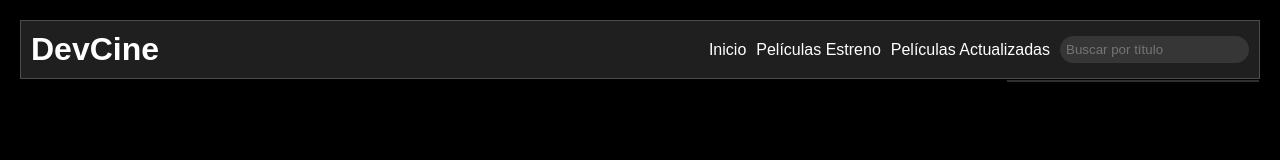
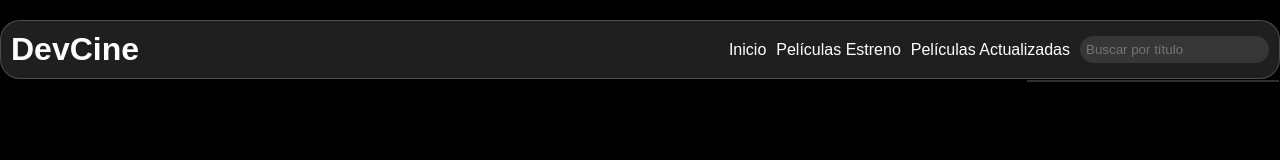
Before and after one commit to SrGobi/DevCine, a website: page index.html in a window 1280 px wide. Drawn offline with Linux system fonts and the light colour scheme; no server answers.

Commit message:
Navbar update

```diff
--- a/style.css
+++ b/style.css
@@ -15,15 +15,17 @@ h1 {
 }
 
 .navbar {
-  position: relative;
+  position: fixed;
+  right: 0;
+  left: 0;
   background-color: rgba(39, 39, 39, 0.8);
   padding: 10px;
   display: flex;
   align-items: center;
   justify-content: space-between;
-  margin-bottom: 20px;
   border: 1px solid rgba(255, 255, 255, 0.2);
   backdrop-filter: blur(10px);
+  border-radius: 20px;
   z-index: 10;
 }
 
@@ -132,6 +134,7 @@ h1 {
   display: grid;
   grid-template-columns: repeat(auto-fit, minmax(250px, 1fr));
   gap: 20px;
+  margin-top: 100px;
 }
 
 .movie-card {
```
